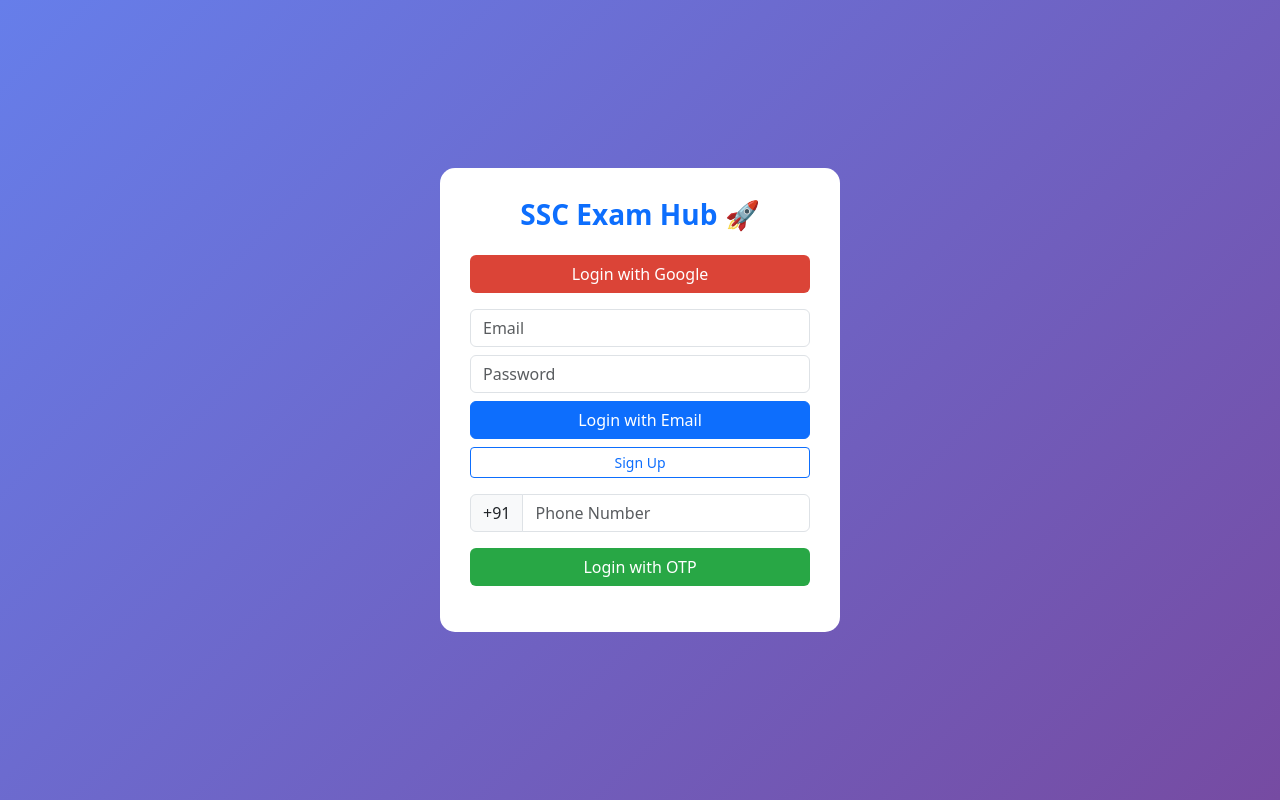
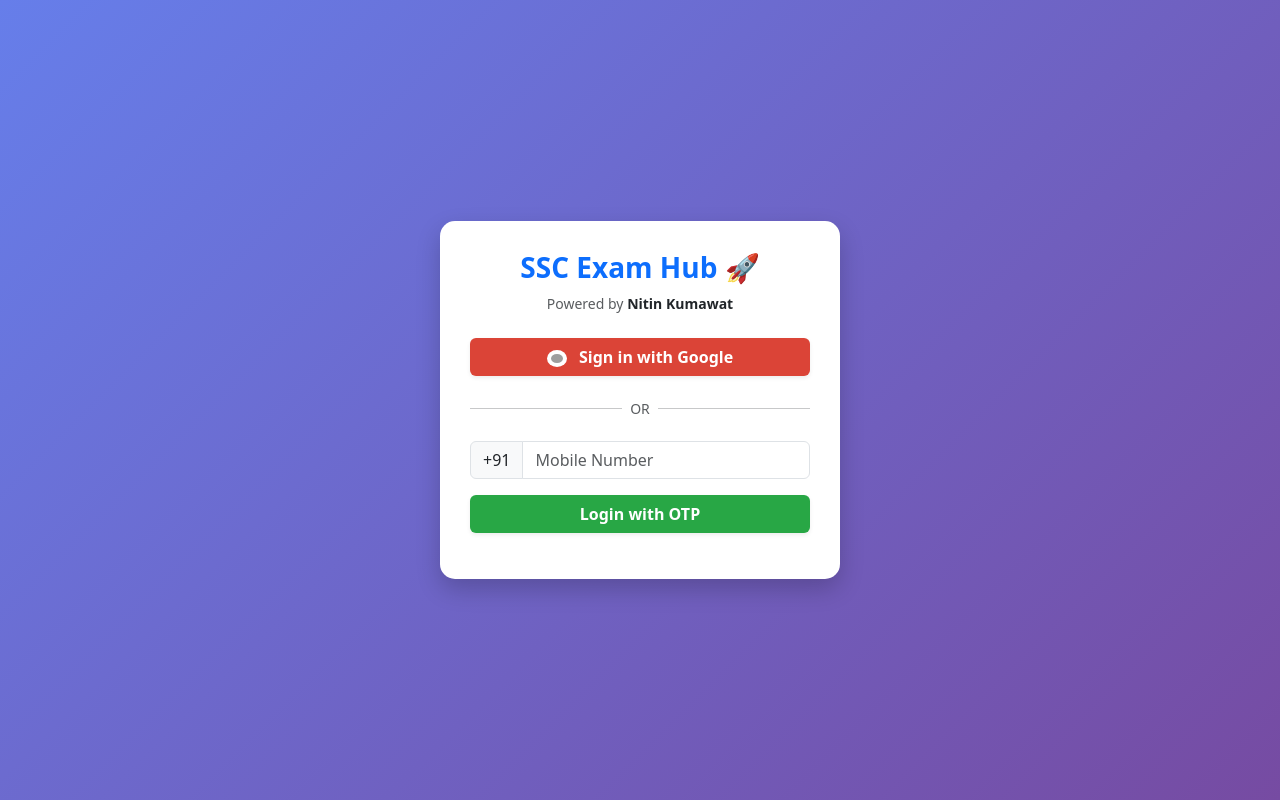
Before and after one commit to nitinkumawat9661/ssc-exam-hub, a Flask app: page / in a window 1280 px wide. Run offline with Flask 3, Linux system fonts and the light colour scheme; some libraries are stand-ins or nearby versions; grey boxes are pictures that could not be loaded.

Commit message:
Fixed Login Page with Debugging

```diff
--- a/templates/login.html
+++ b/templates/login.html
@@ -1,44 +1,69 @@
 <!DOCTYPE html>
-<html>
+<html lang="en">
 <head>
     <title>Login - SSC Hub</title>
     <meta name="viewport" content="width=device-width, initial-scale=1">
+    <!-- Bootstrap CSS -->
     <link href="https://cdn.jsdelivr.net/npm/bootstrap@5.3.0/dist/css/bootstrap.min.css" rel="stylesheet">
+    <!-- Firebase SDK (Version 9 Compat) -->
     <script src="https://www.gstatic.com/firebasejs/9.6.1/firebase-app-compat.js"></script>
     <script src="https://www.gstatic.com/firebasejs/9.6.1/firebase-auth-compat.js"></script>
     <style>
-        body { background: linear-gradient(135deg, #667eea 0%, #764ba2 100%); height: 100vh; display: flex; align-items: center; justify-content: center; }
-        .login-box { background: white; padding: 30px; border-radius: 15px; width: 90%; max-width: 400px; text-align: center; }
-        .btn-google { background: #db4437; color: white; }
-        .btn-phone { background: #28a745; color: white; }
+        body {
+            background: linear-gradient(135deg, #667eea 0%, #764ba2 100%);
+            height: 100vh;
+            display: flex;
+            align-items: center;
+            justify-content: center;
+        }
+        .login-box {
+            background: white;
+            padding: 30px;
+            border-radius: 15px;
+            width: 90%;
+            max-width: 400px;
+            text-align: center;
+            box-shadow: 0 10px 25px rgba(0,0,0,0.2);
+        }
+        .btn-google { background: #db4437; color: white; font-weight: bold; }
+        .btn-phone { background: #28a745; color: white; font-weight: bold; }
+        #status { font-size: 14px; margin-top: 10px; }
     </style>
 </head>
 <body>
+
     <div class="login-box">
-        <h3 class="mb-4 fw-bold text-primary">SSC Exam Hub 🚀</h3>
+        <h3 class="mb-2 fw-bold text-primary">SSC Exam Hub 🚀</h3>
+        <p class="mb-4 small text-muted">Powered by <strong class="text-dark">Nitin Kumawat</strong></p>
 
-        <!-- Login Buttons -->
-        <button onclick="googleLogin()" class="btn btn-google w-100 mb-3">Login with Google</button>
+        <!-- Status Message Area -->
+        <div id="error-box" class="alert alert-danger d-none small"></div>
 
-        <div class="mb-3">
-            <input type="email" id="email" class="form-control mb-2" placeholder="Email">
-            <input type="password" id="password" class="form-control mb-2" placeholder="Password">
-            <button onclick="emailLogin()" class="btn btn-primary w-100">Login with Email</button>
-            <button onclick="emailSignup()" class="btn btn-outline-primary w-100 mt-2 btn-sm">Sign Up</button>
+        <!-- Google Login -->
+        <button onclick="googleLogin()" class="btn btn-google w-100 mb-3 shadow-sm">
+            <img src="https://www.gstatic.com/firebasejs/ui/2.0.0/images/auth/google.svg" width="20" class="me-2 bg-white rounded-circle p-1">
+            Sign in with Google
+        </button>
+
+        <div class="d-flex align-items-center mb-3">
+            <hr class="flex-grow-1"> <span class="mx-2 text-muted small">OR</span> <hr class="flex-grow-1">
         </div>
 
+        <!-- Phone Login -->
         <div id="recaptcha-container"></div>
-        <div class="input-group mb-3 mt-3">
-            <span class="input-group-text">+91</span>
-            <input type="text" id="phone" class="form-control" placeholder="Phone Number">
+        <div class="input-group mb-3">
+            <span class="input-group-text bg-light">+91</span>
+            <input type="tel" id="phone" class="form-control" placeholder="Mobile Number">
         </div>
-        <button onclick="phoneLogin()" class="btn btn-phone w-100">Login with OTP</button>
+        <button onclick="phoneLogin()" class="btn btn-phone w-100 shadow-sm">
+            Login with OTP
+        </button>
 
-        <p id="status" class="mt-3 text-muted"></p>
+        <p id="status" class="fw-bold text-secondary"></p>
     </div>
 
     <script>
-        // ✅ REAL FIREBASE CONFIG
+        // 🔥 YOUR FIREBASE CONFIG (Make sure this is FRESH from console)
         const firebaseConfig = {
             apiKey: "AIzaSyD0hwAADeX16Y_0WeOewn-WK9NMMFaGhE4",
             authDomain: "nitin-first-app.firebaseapp.com",
@@ -47,41 +72,91 @@
             messagingSenderId: "435472439420",
             appId: "1:435472439420:web:4da5fe290ab0422608d1f9"
         };
-        firebase.initializeApp(firebaseConfig);
+
+        // Initialize Firebase
+        try {
+            firebase.initializeApp(firebaseConfig);
+            console.log("Firebase Initialized ✅");
+        } catch (e) {
+            showError("Firebase Config Error: " + e.message);
+        }
+
+        // Show Error Function
+        function showError(msg) {
+            let box = document.getElementById('error-box');
+            box.innerText = "⚠️ " + msg;
+            box.classList.remove('d-none');
+            document.getElementById('status').innerText = "";
+        }
 
         // 1. Google Login
         function googleLogin() {
+            document.getElementById('status').innerText = "Connecting to Google...";
             var provider = new firebase.auth.GoogleAuthProvider();
-            firebase.auth().signInWithPopup(provider).then(handleAuth).catch(e => alert(e.message));
+
+            firebase.auth().signInWithPopup(provider)
+            .then((result) => {
+                handleAuth(result.user);
+            })
+            .catch((error) => {
+                console.error(error);
+                showError(error.message); // This will show why it failed!
+            });
         }
 
-        // 2. Email Login
-        function emailLogin() {
-            var e = document.getElementById('email').value;
-            var p = document.getElementById('password').value;
-            firebase.auth().signInWithEmailAndPassword(e, p).then(handleAuth).catch(e => alert(e.message));
-        }
-        function emailSignup() {
-            var e = document.getElementById('email').value;
-            var p = document.getElementById('password').value;
-            firebase.auth().createUserWithEmailAndPassword(e, p).then(handleAuth).catch(e => alert(e.message));
+        // 2. Phone Login
+        function phoneLogin() {
+            var phone = document.getElementById('phone').value;
+            if(phone.length < 10) {
+                showError("Please enter a valid 10-digit number.");
+                return;
+            }
+
+            document.getElementById('status').innerText = "Verifying Captcha...";
+
+            if(!window.recaptchaVerifier) {
+                window.recaptchaVerifier = new firebase.auth.RecaptchaVerifier('recaptcha-container', {
+                    'size': 'invisible',
+                    'callback': (response) => {
+                        // reCAPTCHA solved
+                    }
+                });
+            }
+
+            const phoneNumber = "+91" + phone;
+            const appVerifier = window.recaptchaVerifier;
+
+            firebase.auth().signInWithPhoneNumber(phoneNumber, appVerifier)
+            .then((confirmationResult) => {
+                document.getElementById('status').innerText = "OTP Sent!";
+                window.confirmationResult = confirmationResult;
+
+                let code = prompt("Enter the 6-digit OTP sent to " + phoneNumber);
+                if (code) {
+                    confirmationResult.confirm(code).then((result) => {
+                        handleAuth(result.user);
+                    }).catch((error) => {
+                        showError("Invalid OTP. Try again.");
+                    });
+                }
+            }).catch((error) => {
+                console.error(error);
+                showError(error.message);
+
+                // If captcha fails, reset it
+                if(window.recaptchaVerifier) {
+                    window.recaptchaVerifier.render().then(function(widgetId) {
+                        grecaptcha.reset(widgetId);
+                    });
+                }
+            });
         }
 
-        // 3. Phone Login
-        function phoneLogin() {
-            var phone = "+91" + document.getElementById('phone').value;
-            window.recaptchaVerifier = new firebase.auth.RecaptchaVerifier('recaptcha-container', {'size': 'invisible'});
-            firebase.auth().signInWithPhoneNumber(phone, window.recaptchaVerifier)
-            .then(confirmationResult => {
-                var code = prompt("Enter OTP sent to " + phone);
-                if(code) confirmationResult.confirm(code).then(handleAuth);
-            }).catch(e => alert("Error: " + e.message));
-        }
-
-        // --- Send Data to Python ---
-        function handleAuth(result) {
-            var user = result.user;
-            document.getElementById('status').innerText = "Success! Redirecting...";
+        // 3. Send Data to Backend
+        function handleAuth(user) {
+            document.getElementById('status').innerText = "Success! Logging in...";
+            document.getElementById('status').style.color = "green";
+            document.getElementById('error-box').classList.add('d-none');
 
             fetch('/firebase_login', {
                 method: 'POST',
@@ -92,7 +167,15 @@
                     phone: user.phoneNumber,
                     name: user.displayName || "Student"
                 })
-            }).then(() => window.location.href = "/dashboard");
+            }).then(response => response.json())
+            .then(data => {
+                if(data.status === 'success') {
+                    window.location.href = "/dashboard";
+                } else {
+                    showError("Backend Login Failed");
+                }
+            })
+            .catch(err => showError("Server Error: " + err));
         }
     </script>
 </body>
```
